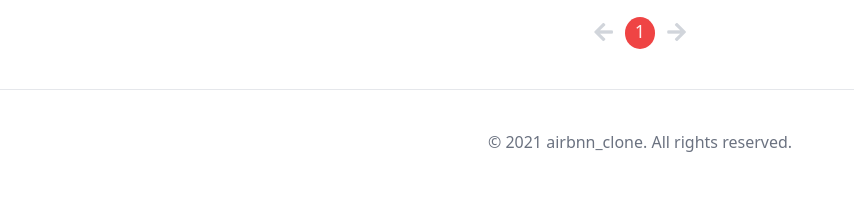
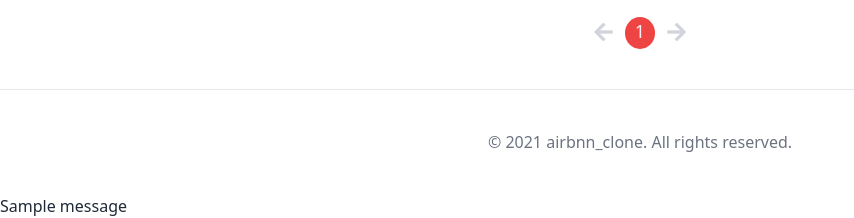
Before and after one commit to dnova13/airbnb-clone, a Django app: page / in a window 1280 px wide; the page is wider, and only the part inside the window is pictured. Shown: the part 1003-1221 px from the top of that part, without its empty margins (0-854 px from the left). Before the commit the page ends 1155 px from the top of that part, so only its background shows below. Run offline with Django 3.2, Linux system fonts and the light colour scheme; tables that the repository leaves empty hold one stand-in row (values such as "Sample post"); grey boxes marked "Sample" are stand-in pictures; one stand-in notice (Sample message) is shown; style sheets or scripts are compiled from the project's sources; parts of the project's set-up code (start-up, migrations or seed data) failed here and were passed over; some libraries are stand-ins or nearby versions.

Commit message:
21.0 Messages part 1 : error msg test

```diff
--- a/templates/base.html
+++ b/templates/base.html
@@ -27,5 +27,6 @@
     {% block content %}{% endblock %}
 
     {% include "partials/footer.html" %}
+    {% include "partials/messages.html" %}
   </body>
 </html>
--- /dev/null
+++ b/templates/partials/messages.html
@@ -0,0 +1,7 @@
+{% if messages %}
+    <ul class="messages">
+        {% for message in messages %}
+            <li class="message {% if message.tags %}{{ message.tags }}{% endif %}">{{ message }}</li>
+        {% endfor %}
+    </ul>
+{% endif %}
--- a/users/views.py
+++ b/users/views.py
@@ -4,6 +4,7 @@ from django.views import View
 from django.views.generic import FormView
 from django.urls import reverse_lazy
 from django.shortcuts import render, redirect, reverse
+from django.contrib import messages
 from django.contrib.auth import authenticate, login, logout
 from django.core.files.base import ContentFile
 from . import forms, models
@@ -220,6 +221,7 @@ class KakaoException(Exception):
 def kakao_callback(request):
     try:
         code = request.GET.get("code")
+        raise KakaoException()
         client_id = os.environ.get("KAKAO_ID")
         redirect_uri = "http://127.0.0.1:8000/users/login/kakao/callback"
         token_request = requests.get(
@@ -282,7 +284,7 @@ def kakao_callback(request):
 
         return redirect(reverse("core:home"))
     except KakaoException:
-        # send error message
+        messages.error(request, "Something went wrong")
         return redirect(reverse("users:login"))
 
 
```
